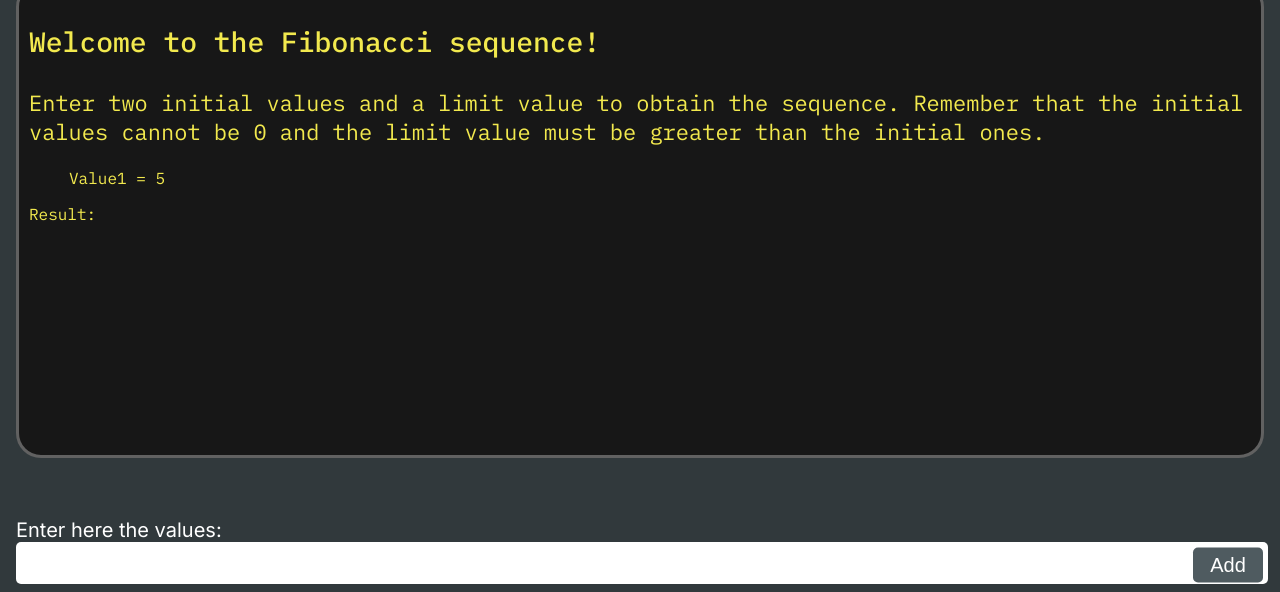
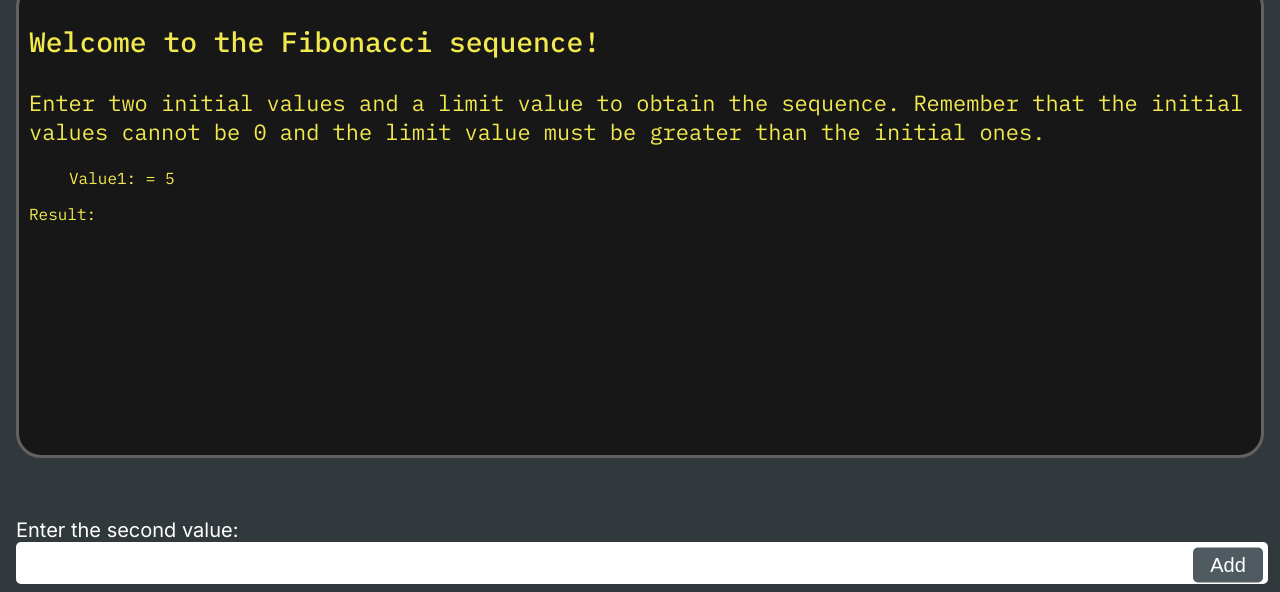
Before and after one commit to lhmontech/Python-calculator-2.0, a React (Create React App) app in the folder Calculator-frontend/: page /fibonacci in a window 1280 px wide. Both pictures are taken after typing "5" into the empty fields and a click on the button "Add". Shown: the part 990-1582 px from the top of the page. Built offline with nearby package versions, Linux system fonts and the light colour scheme.

Commit message:
Some details added in the result and form

```diff
--- a/Calculator-frontend/src/pages/Fibonacci.jsx
+++ b/Calculator-frontend/src/pages/Fibonacci.jsx
@@ -8,12 +8,23 @@ function Fibonacci() {
   const maxValues = 3;
   const isAddDisabled = values.length >= maxValues;
   const [result, setResult] = useState(null);
+  const [labelText, setLabelText] = useState("Enter the first value:");
+  const labelSteps = [
+    "Enter the first value:",
+    "Enter the second value:",
+    "Enter the limit value:"
+  ];
 
   function handleAdd() {
     if (currentValue.trim() === "") return;
     setValues(prev => [...prev, Number(currentValue)]);
     setCurrentValue("");
     setResult(null);
+
+    const nextIndex = values.length + 1;
+    if (nextIndex < labelSteps.length) {
+      setLabelText(labelSteps[nextIndex]);
+    }
   }
 
   return (
@@ -24,7 +35,11 @@ function Fibonacci() {
             Remember that the initial values cannot be 0 and the limit value must
             be greater than the initial ones.</p>
           <ul>
-            {values.map((v, i) => <li key={i}>Value{i+1} = {v}</li>)}
+            {values.map((v, i) => {
+              const names = ["Value1:", "Value2:", "Limit:"];
+              const label = names[i] || `value${i+1}`;
+              return <li key={i}>{label} = {v}</li>;
+            })}
           </ul>
           <p>Result:</p>
           {result?.error ? (
@@ -34,7 +49,7 @@ function Fibonacci() {
           )}
         </div>
         <div className='Forms'>
-                Enter here the values:<br />
+                <label>{labelText}</label><br />
                 <input type="number" value={currentValue} onChange={(e) => setCurrentValue(e.target.value)}/>
                 <button onClick={handleAdd} disabled={isAddDisabled}>Add</button>
 
```
Also changed, not shown: Calculator-frontend/src/context/KeypadContext.jsx (deleted, +0 -15 lines), 1 other file (tests, documents, lock files or other folders).
